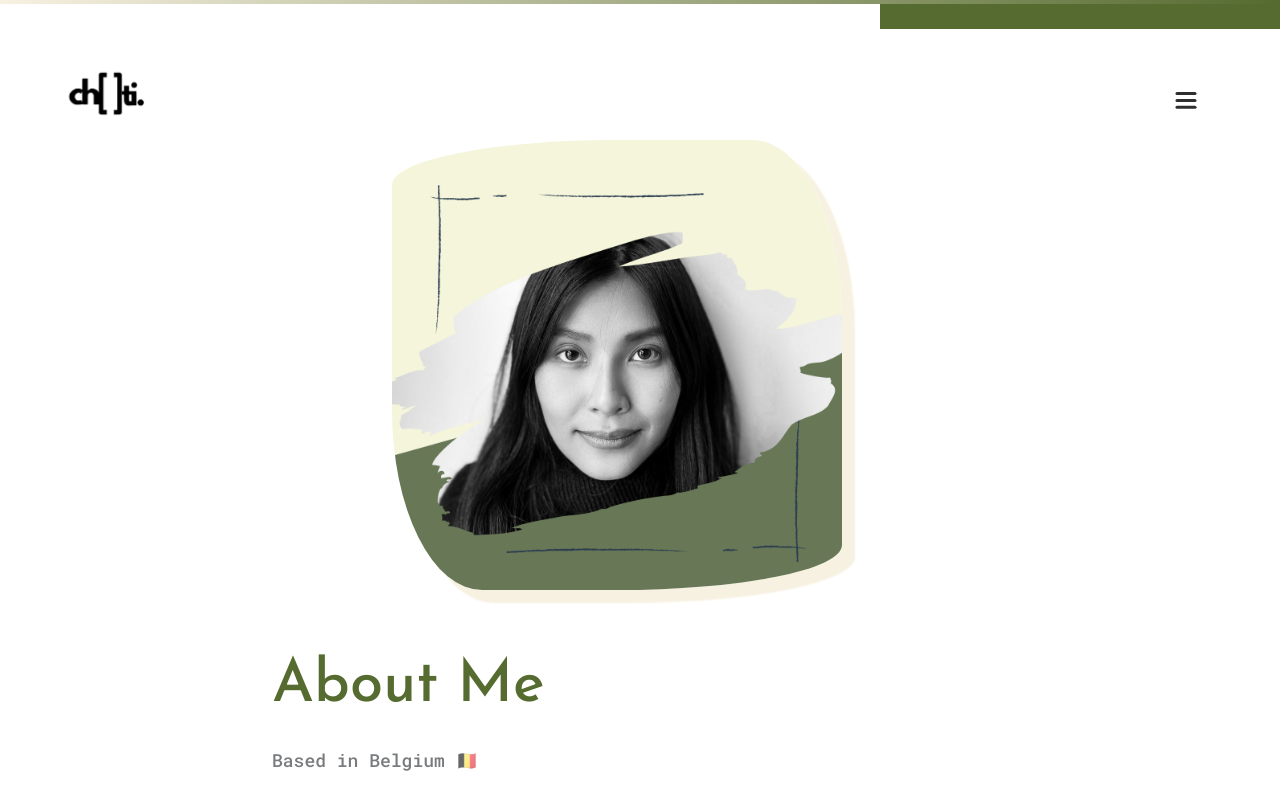
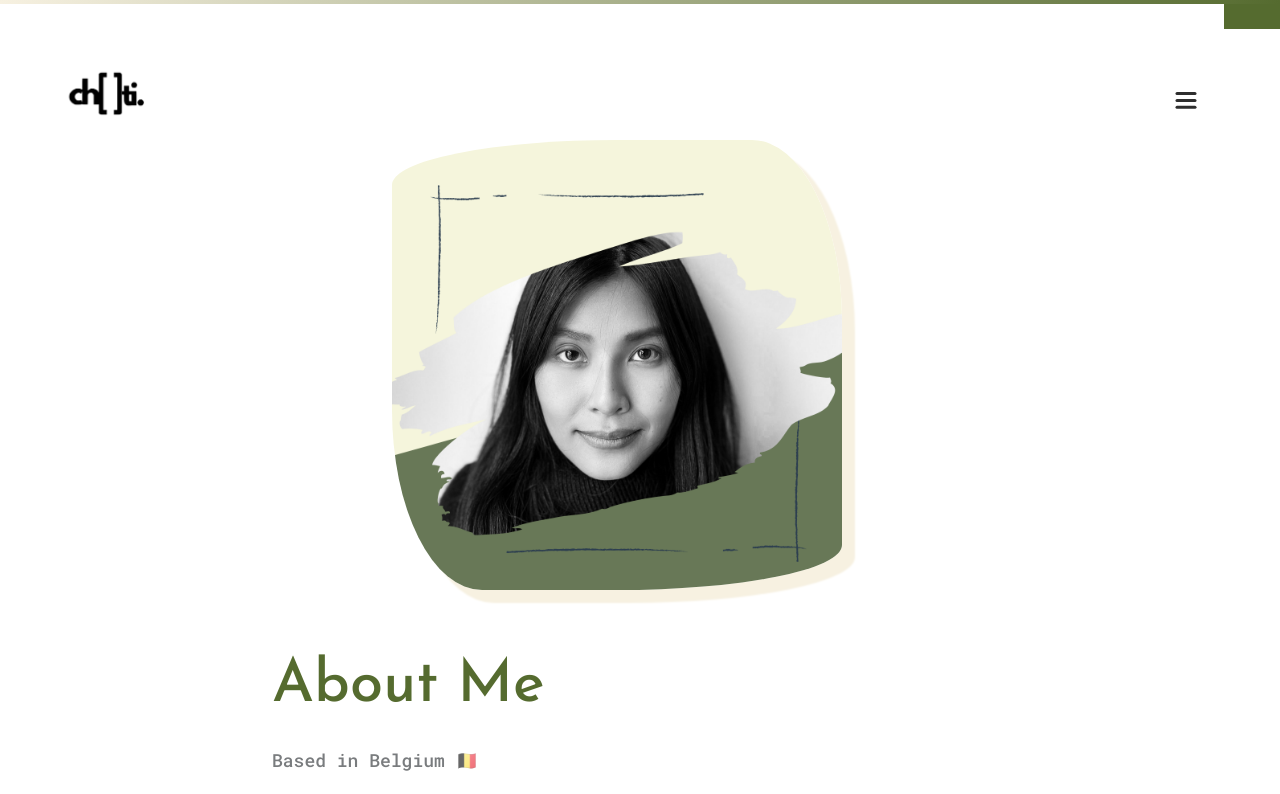
Before and after one commit to jgchoti/jgchoti.github.io, a React (Create React App) app: page /about in a window 1280 px wide. Shown: the top 794 px of the page. Built offline with nearby package versions, Linux system fonts and the light colour scheme.

Commit message:
Update Navbar.css

```diff
--- a/src/style/Navbar.css
+++ b/src/style/Navbar.css
@@ -9,10 +9,12 @@
   top: 0;
   right: 0;
   overflow: hidden;
+  width: 56px; /* width matching toggle button */
   height: 29px;
   transition: width 0.3s ease;
   z-index: 9999;
-  background-color: var(--main-bg-color);
+  background-color: red;
+  /* background-color: var(--main-bg-color); */
 }
 
 .navbar-toggle-wrapper {
@@ -26,7 +28,8 @@
 .navbar-wrapper.closed {
   pointer-events: none;
   z-index: -1;
-  background-color: var(--main-bg-color);
+  /* background-color: var(--main-bg-color); */
+  background-color: red;
 }
 
 .navbar-wrapper.open {
```
